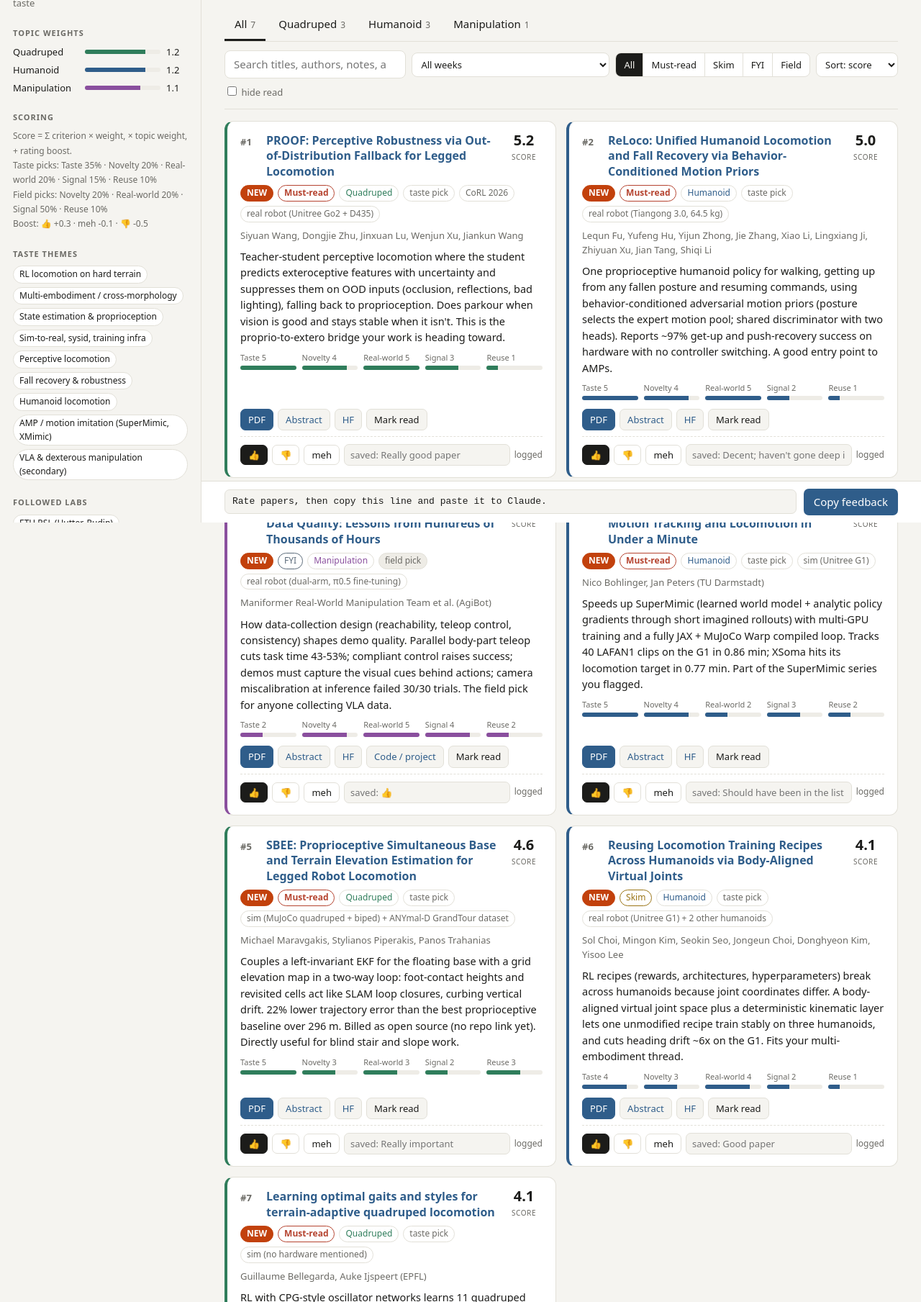
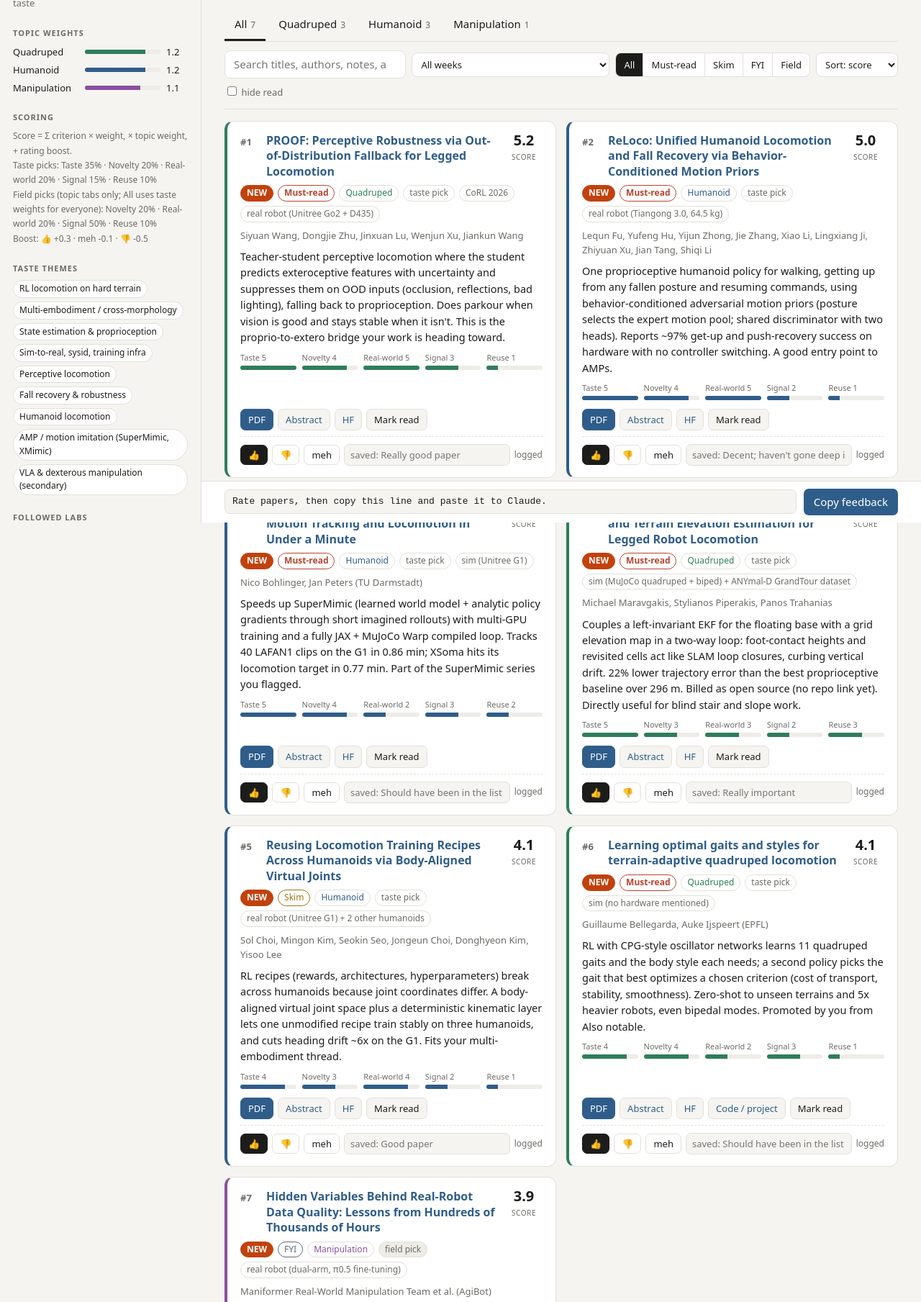
Before and after one commit to vishcomestrue/robot-learning-digest, a plain HTML site: page site/index.html in a window 1280 px wide. Shown: the part 74-1883 px from the top of the page at 72% size. Drawn offline with Linux system fonts and the light colour scheme.

Commit message:
All tab: score field picks with the taste rubric
Co-Authored-By: Claude Opus 5.5 <noreply@anthropic.com>

```diff
--- a/site/index.html
+++ b/site/index.html
@@ -124,20 +124,20 @@ const save=()=>ls.set("ui2",{topic:S.topic,week:S.week,tag:S.tag,sort:S.sort,hid
 let read=ls.get("read",{}), mine=ls.get("myRatings",{}); // mine: {id:{r,why}} not yet sent
 
 const ratingOf=p=>mine[p.id]?.r??p.rating??null;
-function score(p){
+// In the All tab every paper uses the taste rubric so field picks don't outrank on-taste papers.
+function score(p,allTab){
   if(!p.scores)return null;
-  const w=(P.rubric||{})[p.pick==="field"?"field":"taste"]||{};
+  const w=(P.rubric||{})[p.pick==="field"&&!allTab?"field":"taste"]||{};
   const raw=CRIT.reduce((s,[k])=>s+(w[k]||0)*(p.scores[k]||0),0);
   const total=raw*((P.weights||{})[p.topic]??1)+((P.ratingBoost||{})[ratingOf(p)]||0);
   return {raw,total:Math.round(total*100)/100};
 }
-L.forEach(p=>p._s=score(p));
 
 function sidebar(){
   const max=Math.max(1.5,...Object.values(P.weights||{}));
   $("weights").innerHTML=Object.entries(P.weights||{}).map(([k,v])=>`<div class="bar"><span>${k}</span><span class="track"><i style="width:${v/max*100}%;background:${COL[k]}"></i></span><span>${v.toFixed(1)}</span></div>`).join("");
   const t=P.rubric?.taste||{}, f=P.rubric?.field||{};
-  $("rubric").innerHTML=`Score = Σ criterion × weight, × topic weight, + rating boost.<br>Taste picks: ${CRIT.map(([k,n])=>`${n} ${Math.round((t[k]||0)*100)}%`).join(" · ")}<br>Field picks: ${CRIT.filter(([k])=>f[k]).map(([k,n])=>`${n} ${Math.round(f[k]*100)}%`).join(" · ")}<br>Boost: ${Object.entries(P.ratingBoost||{}).map(([k,v])=>`${k} ${v>0?"+":""}${v}`).join(" · ")}`;
+  $("rubric").innerHTML=`Score = Σ criterion × weight, × topic weight, + rating boost.<br>Taste picks: ${CRIT.map(([k,n])=>`${n} ${Math.round((t[k]||0)*100)}%`).join(" · ")}<br>Field picks (topic tabs only; All uses taste weights for everyone): ${CRIT.filter(([k])=>f[k]).map(([k,n])=>`${n} ${Math.round(f[k]*100)}%`).join(" · ")}<br>Boost: ${Object.entries(P.ratingBoost||{}).map(([k,v])=>`${k} ${v>0?"+":""}${v}`).join(" · ")}`;
   const chips=a=>(a||[]).map(x=>`<span class="chip">${esc(x)}</span>`).join("")||`<span class="sub">none yet</span>`;
   $("themes").innerHTML=chips(P.themes);$("labs").innerHTML=chips(P.labs);$("liked").innerHTML=chips(P.liked);
   $("runs").innerHTML=W.map(w=>`${esc(w.start)} → ${esc(w.end)} · ${L.filter(p=>p.week===w.date).length} papers${w.note?`<br><span>${esc(w.note)}</span>`:""}`).join("<br>");
@@ -153,6 +153,7 @@ function controls(){
 }
 function list(){
   const q=S.q.toLowerCase();
+  L.forEach(p=>p._s=score(p,S.topic==="All"));
   const r=L.filter(p=>(S.topic==="All"||p.topic===S.topic)&&(S.week==="all"||p.week===S.week)
     &&(S.tag==="All"||p.tag===S.tag||(S.tag==="Field"&&p.pick==="field"))&&(!S.hideRead||!read[p.id])
     &&(!q||[p.title,p.authors,p.why,p.id,p.evidence,p.venue].join(" ").toLowerCase().includes(q)));
@@ -196,7 +197,7 @@ function bind(){
     c.querySelector("[data-act=read]").onclick=()=>{read[id]?delete read[id]:read[id]=1;ls.set("read",read);render()};
     c.querySelectorAll("[data-r]").forEach(b=>b.onclick=()=>{const cur=mine[id]||{};
       if(cur.r===b.dataset.r){delete mine[id]}else mine[id]={...cur,r:b.dataset.r};
-      ls.set("myRatings",mine);const p=L.find(x=>x.id===id);p._s=score(p);render()});
+      ls.set("myRatings",mine);render()});
     c.querySelector(".rate input").oninput=e=>{mine[id]={...(mine[id]||{}),why:e.target.value};ls.set("myRatings",mine);fb()};
   });
 }
```
Also changed, not shown: 1 other file.
